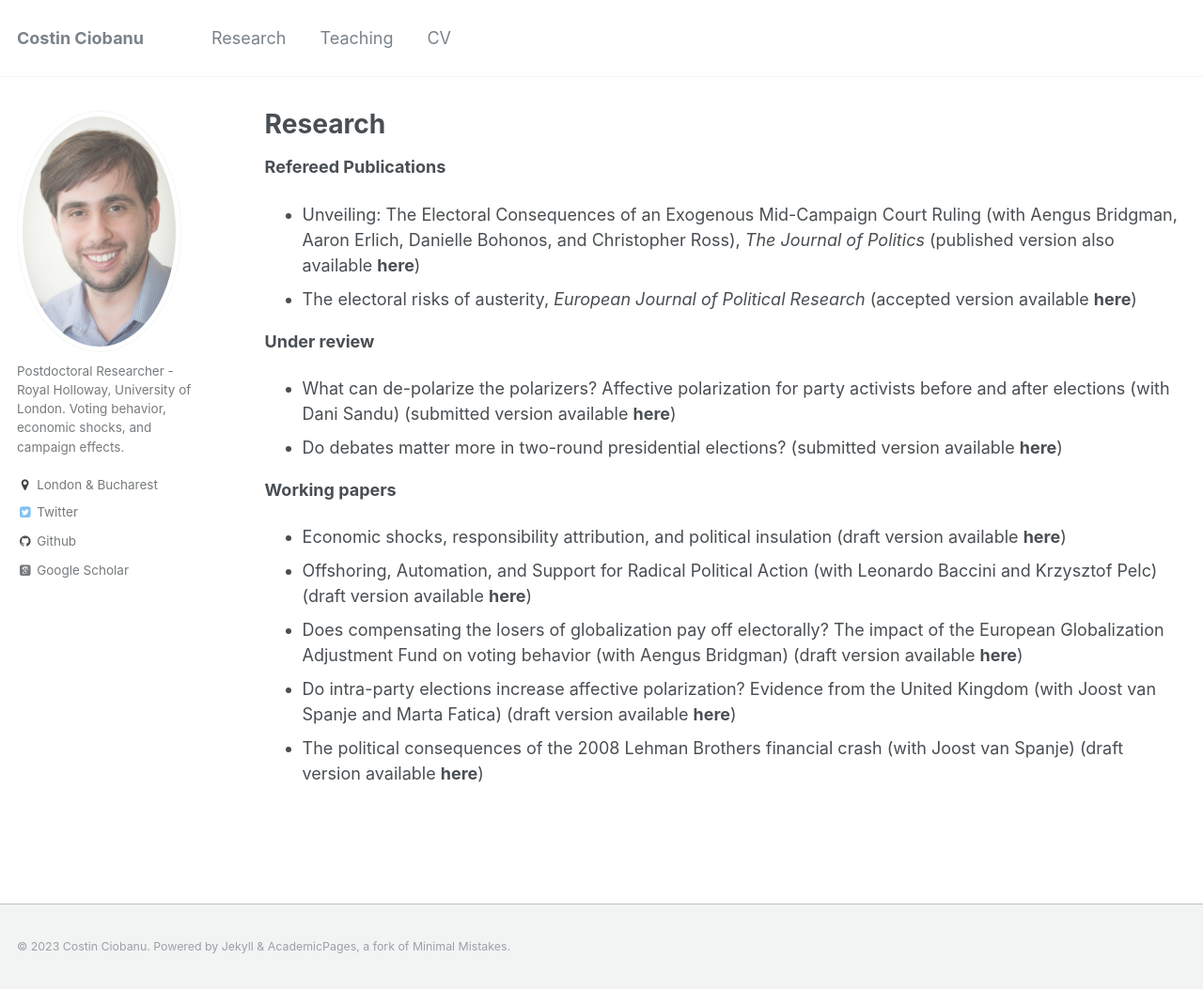
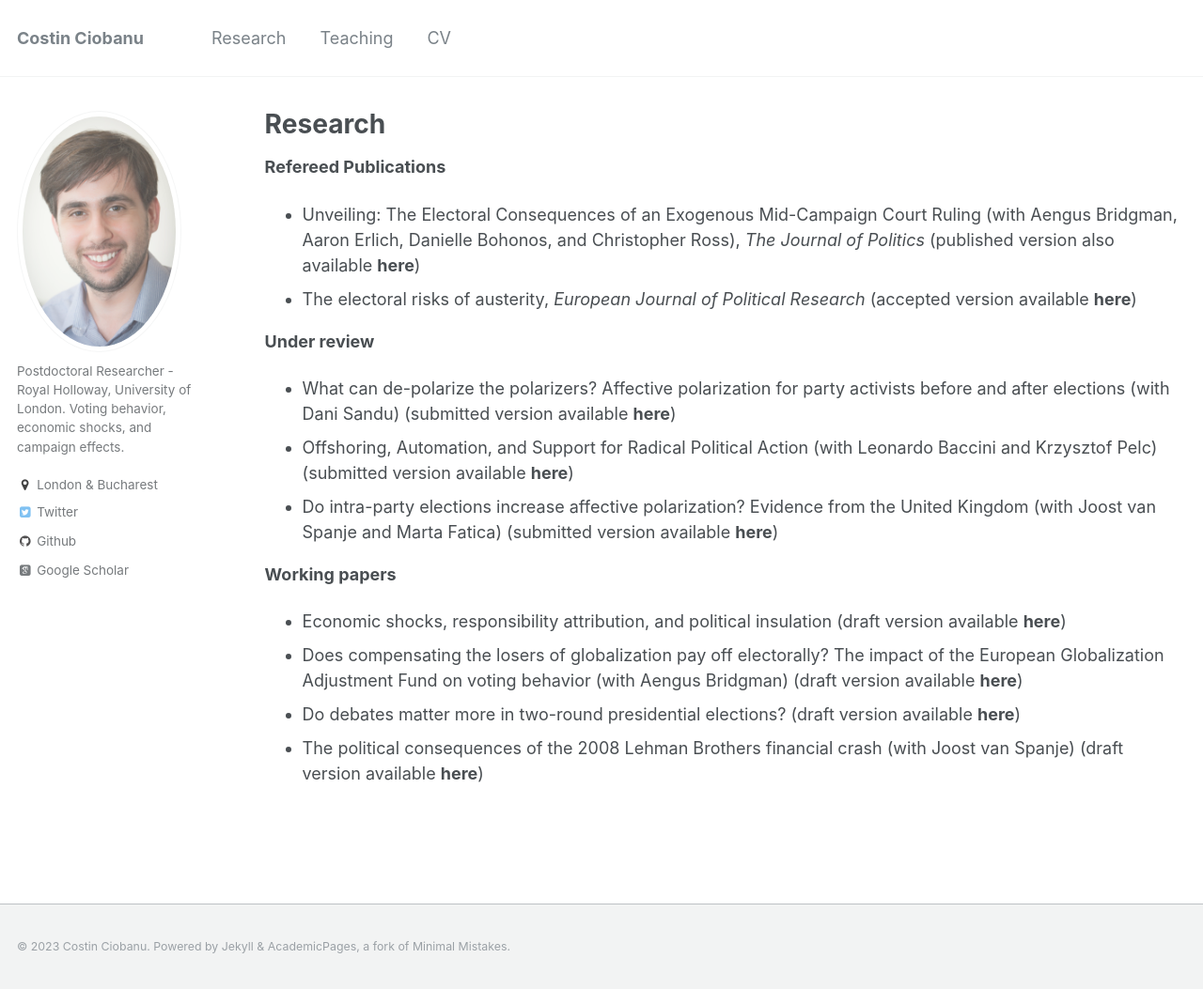
Before and after one commit to costinciobanu/costinciobanu.github.io, a Jekyll site: the page built from _pages/research.md, in a window 1280 px wide and 1053 px high. Shown: the whole window at 94% size. Built offline with Jekyll 4.4.1, drawn with Linux system fonts in a browser that asks for light colours; some web fonts are replaced.

Commit message:
Updated papers
Updated papers

```diff
--- a/_pages/research.md
+++ b/_pages/research.md
@@ -13,13 +13,13 @@ author_profile: true
 
 <b>Under review</b>
 * What can de-polarize the polarizers? Affective polarization for party activists before and after elections (with Dani Sandu) (submitted version available [<b>here</b>](https://www.dropbox.com/s/o2ukgnwatc79457/Ciobanu%20and%20Sandu%20-%20Affective%20polarization.pdf?dl=0))
-* Do debates matter more in two-round presidential elections? (submitted version available [<b>here</b>](https://www.dropbox.com/s/8obtp0nqgqdp6fd/Ciobanu%20-%20Debates.pdf?dl=0))
+* Offshoring, Automation, and Support for Radical Political Action (with Leonardo Baccini and Krzysztof Pelc) (submitted version available [<b>here</b>](https://www.dropbox.com/s/8pe5detnvy8pwak/Baccini%20Ciobanu%20Pelc%20-%20Automation%20Offshoring.pdf?dl=0))
+* Do intra-party elections increase affective polarization? Evidence from the United Kingdom (with Joost van Spanje and Marta Fatica) (submitted version available [<b>here</b>](https://www.dropbox.com/s/4fq9jtjd34ctbs5/Ciobanu%20-%20Tory%20race.pdf?dl=0))
 
 
 <b>Working papers</b>
 
 * Economic shocks, responsibility attribution, and political insulation (draft version available [<b>here</b>](https://www.dropbox.com/s/8wwrf40nsejprda/Ciobanu%20-%20Blame%20attribution.pdf?dl=0))
-* Offshoring, Automation, and Support for Radical Political Action (with Leonardo Baccini and Krzysztof Pelc) (draft version available [<b>here</b>](https://www.dropbox.com/s/8pe5detnvy8pwak/Baccini%20Ciobanu%20Pelc%20-%20Automation%20Offshoring.pdf?dl=0))
 * Does compensating the losers of globalization pay off electorally? The impact of the European Globalization Adjustment Fund on voting behavior (with Aengus Bridgman) (draft version available [<b>here</b>](https://www.dropbox.com/s/7cnnrirxggaaebk/Ciobanu%20and%20Bridgman%20-%20EGF.pdf?dl=0))
-* Do intra-party elections increase affective polarization? Evidence from the United Kingdom (with Joost van Spanje and Marta Fatica) (draft version available [<b>here</b>](https://www.dropbox.com/s/4fq9jtjd34ctbs5/Ciobanu%20-%20Tory%20race.pdf?dl=0))
+* Do debates matter more in two-round presidential elections? (draft version available [<b>here</b>](https://www.dropbox.com/s/8obtp0nqgqdp6fd/Ciobanu%20-%20Debates.pdf?dl=0))
 * The political consequences of the 2008 Lehman Brothers financial crash (with Joost van Spanje) (draft version available [<b>here</b>](https://www.dropbox.com/s/2sxxkjdd9ki3val/Ciobanu%20and%20van%20Spanje%20-%20Lehman.pdf?dl=0))
```
Also changed, not shown: 1 other file.
